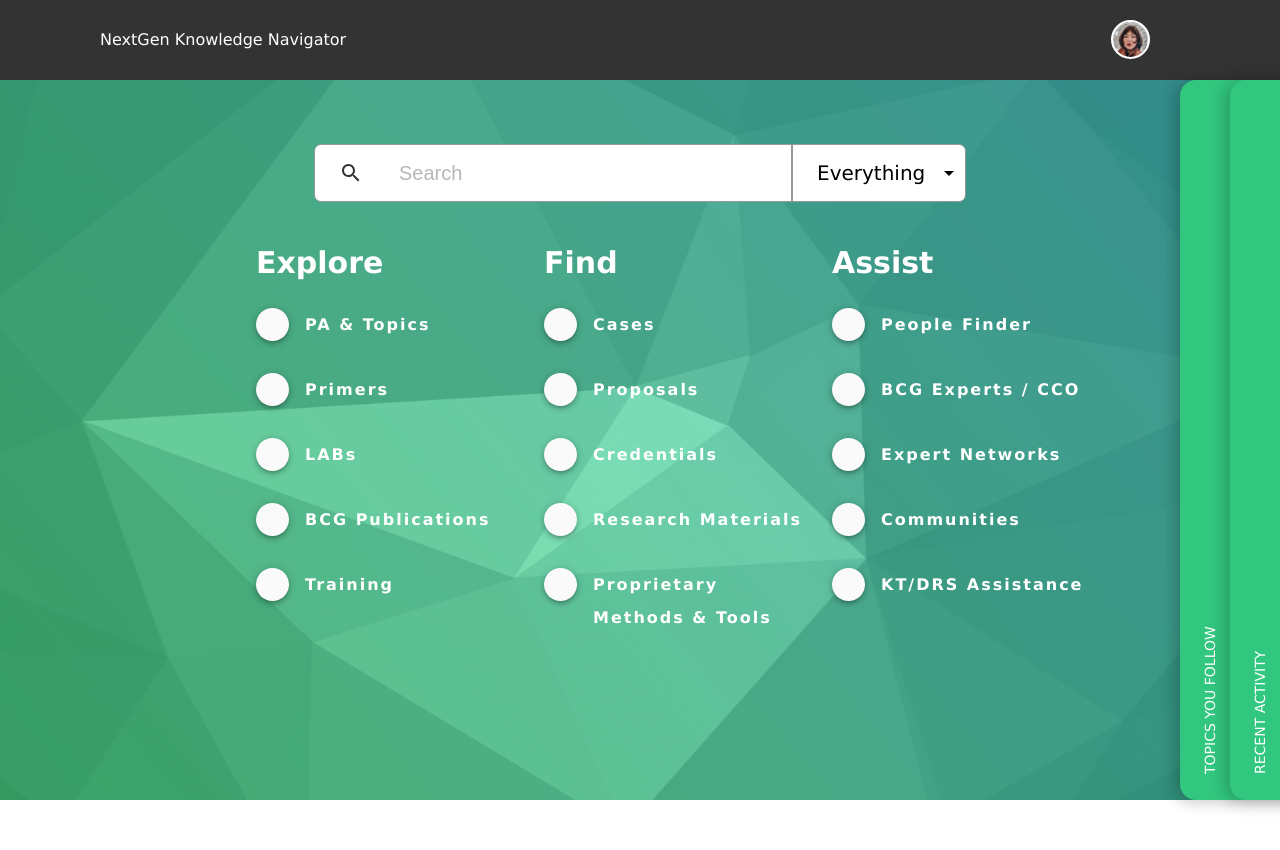
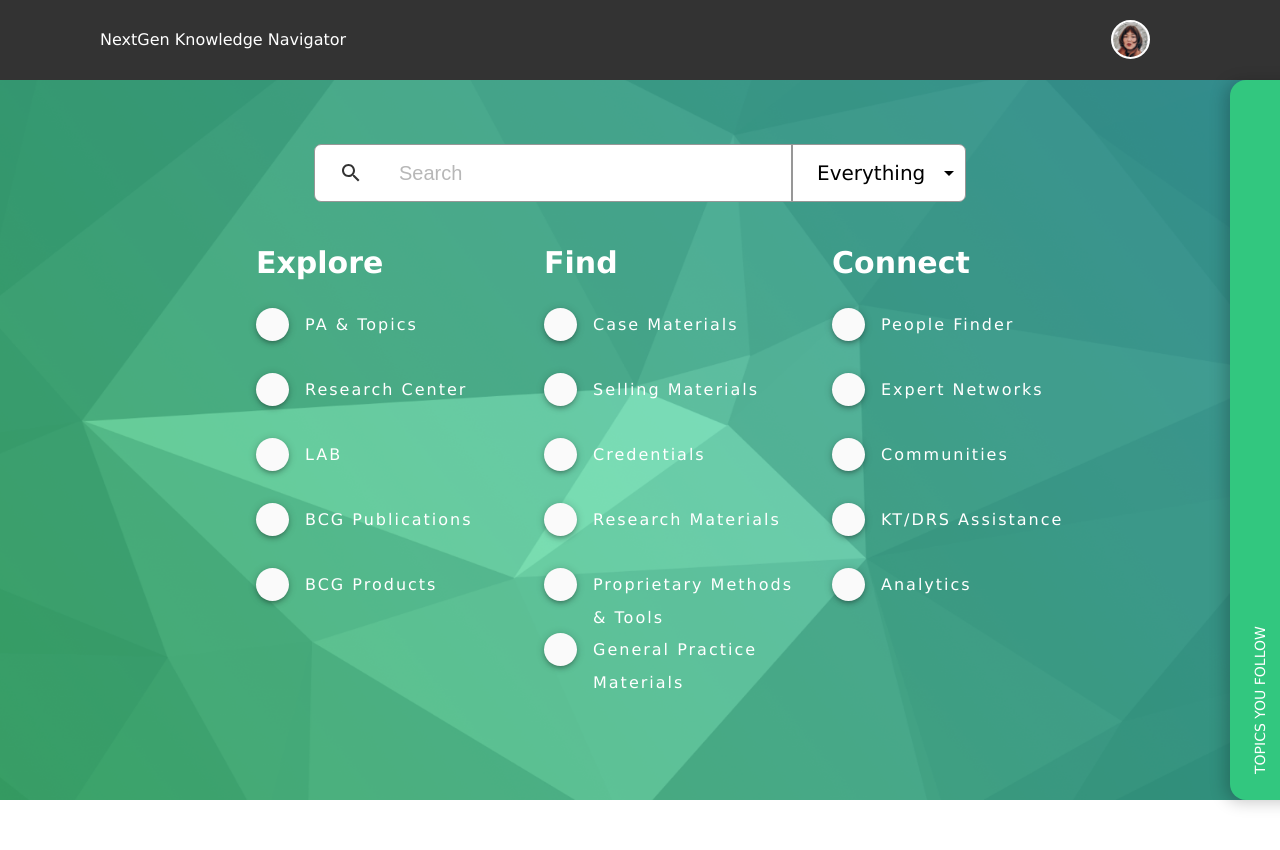
Before and after one commit to vouyoung-alloy/alloy-bcg, a Next.js app: page /entry in a window 1280 px wide. Shown: the top 850 px of the page. Built offline with nearby package versions, Linux system fonts and the light colour scheme.

Commit message:
more update

```diff
--- a/components/combobox.js
+++ b/components/combobox.js
@@ -11,7 +11,8 @@
             label: 'Search Category',
             name: 'search-category',
             type: 'dropdown',
-            options: ['Area 1', 'Area 2', 'Area 3', 'Everything'],
+            //options: ['Area 1', 'Area 2', 'Area 3', 'Everything'],
+            options: [],
             layout: '50',
             placeholder: 'Everything',
         },
--- a/components/dropdown.js
+++ b/components/dropdown.js
@@ -16,8 +16,10 @@
     const curDrop = useRef(null)
 
     const toggleList = () => {
-        if (!state.open) document.addEventListener('mousedown', handleClick, false)
-        setState({ ...state, open: !state.open })
+        if (options.length > 0) {
+            if (!state.open) document.addEventListener('mousedown', handleClick, false)
+            setState({ ...state, open: !state.open })
+        }
     }
 
     const handleClick = e => {
--- a/components/slideout.js
+++ b/components/slideout.js
@@ -91,7 +91,6 @@
                     },
                 ],
             },
-            { name: 'recent activity', items: [] },
         ],
         //need to update $elements in slideout.scss
     }
--- a/components/slideout.scss
+++ b/components/slideout.scss
@@ -1,5 +1,5 @@
 @mixin position {
-    $elements: 2;
+    $elements: 1;
 
     @for $i from 0 to $elements {
         &:nth-child(#{$i + 1}) {
--- a/pages/entry.js
+++ b/pages/entry.js
@@ -8,14 +8,21 @@
 const SEntry = () => {
     const initState = {
         modes: [
-            { name: 'explore', links: ['PA & Topics', 'Primers', 'LABs', 'BCG Publications', 'Training'] },
+            { name: 'explore', links: ['PA & Topics', 'Research Center', 'LAB', 'BCG Publications', 'BCG Products'] },
             {
                 name: 'find',
-                links: ['Cases', 'Proposals', 'Credentials', 'Research Materials', 'Proprietary Methods & Tools'],
+                links: [
+                    'Case Materials',
+                    'Selling Materials',
+                    'Credentials',
+                    'Research Materials',
+                    'Proprietary Methods & Tools',
+                    'General Practice Materials',
+                ],
             },
             {
-                name: 'assist',
-                links: ['People Finder', 'BCG Experts / CCO', 'Expert Networks', 'Communities', 'KT/DRS Assistance'],
+                name: 'connect',
+                links: ['People Finder', 'Expert Networks', 'Communities', 'KT/DRS Assistance', 'Analytics'],
             },
         ],
     }
--- a/pages/entry.scss
+++ b/pages/entry.scss
@@ -44,11 +44,10 @@
             margin: 30px auto 20px;
 
             .columns {
-                width: 31%;
+                width: 30%;
                 display: flex;
                 flex-flow: column;
-
-                margin-right: 2%;
+                margin-right: 3%;
 
                 &:first-child {
                     margin-left: 10%;
@@ -77,7 +76,7 @@
                     height: 33px;
                     color: #FFFFFF;
                     font-size: 16px;
-                    font-weight: bold;
+                    font-weight: 400;
                     letter-spacing: 2px;
                     line-height: 33px;
                     margin-bottom: 32px;
```
